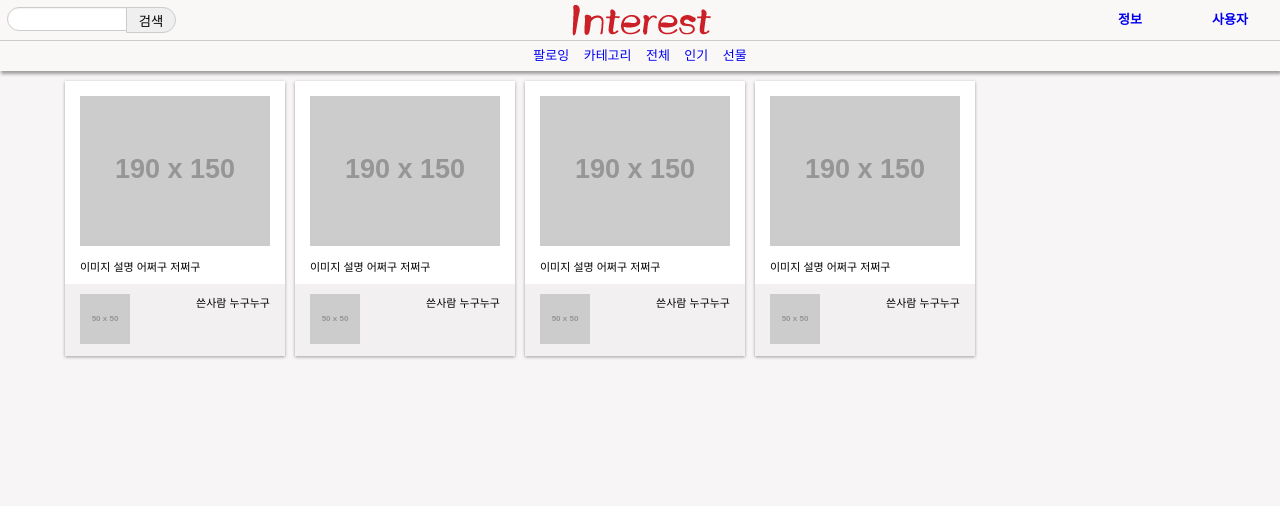
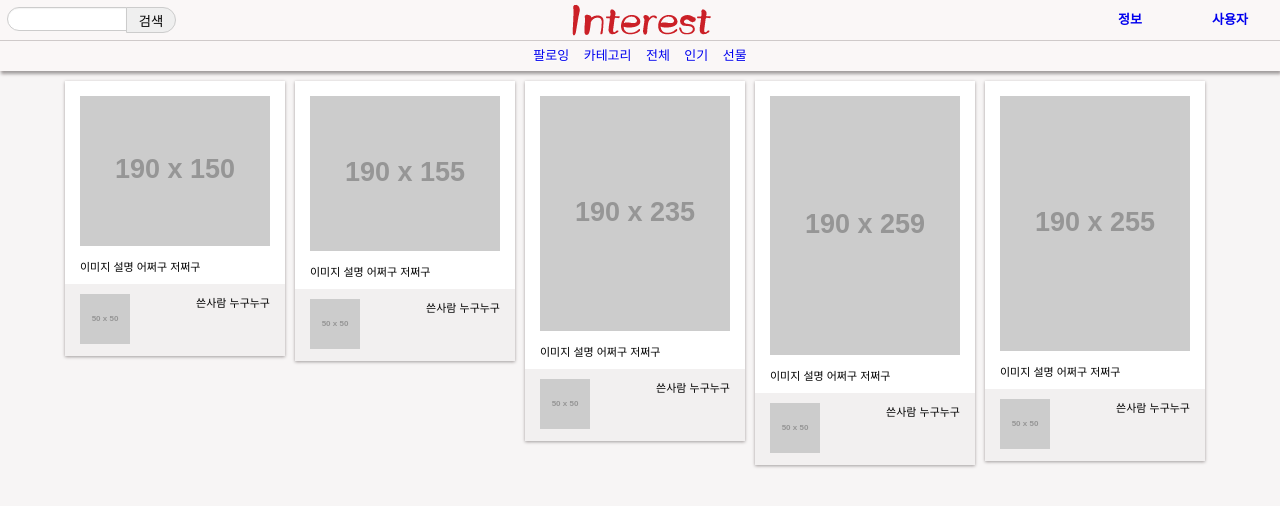
Before and after one commit to Dr-robin/skku-html5-lecture, a plain HTML site: page day8/pinterest.html in a window 1280 px wide. Drawn offline with nearby package versions, Linux system fonts and the light colour scheme; placeholder pictures from the web are drawn by us.

Commit message:
.paper를 복제하는 대신 자동 추가

```diff
--- a/day8/pinterest.html
+++ b/day8/pinterest.html
@@ -281,42 +281,6 @@
             <p class="paper-text">쓴사람 누구누구</p>
         </div>
     </div>
-    <div class="paper">
-        <div class="paper-holder">
-            <a><img src="http://placehold.it/190x150"></a>
-        </div>
-        <p class="paper-description">이미지 설명 어쩌구 저쩌구</p>
-        <div class="paper-content">
-            <a href="#" class="paper-link">
-                <img src="http://placehold.it/50x50" alt="의미없는 채우기링크">
-            </a>
-            <p class="paper-text">쓴사람 누구누구</p>
-        </div>
-    </div>
-    <div class="paper">
-        <div class="paper-holder">
-            <a><img src="http://placehold.it/190x150"></a>
-        </div>
-        <p class="paper-description">이미지 설명 어쩌구 저쩌구</p>
-        <div class="paper-content">
-            <a href="#" class="paper-link">
-                <img src="http://placehold.it/50x50" alt="의미없는 채우기링크">
-            </a>
-            <p class="paper-text">쓴사람 누구누구</p>
-        </div>
-    </div>
-    <div class="paper">
-        <div class="paper-holder">
-            <a><img src="http://placehold.it/190x150"></a>
-        </div>
-        <p class="paper-description">이미지 설명 어쩌구 저쩌구</p>
-        <div class="paper-content">
-            <a href="#" class="paper-link">
-                <img src="http://placehold.it/50x50" alt="의미없는 채우기링크">
-            </a>
-            <p class="paper-text">쓴사람 누구누구</p>
-        </div>
-    </div>
 
     <!-- .paper 반복 끝 -->
 
@@ -341,6 +305,7 @@
 <script src="js/jquery.masonry.min.js"></script>
 <script>
     $(document).ready(() => {
+        let m;
         // 풀다운 메뉴
         $('.outer-menu').hover(function() {
             $(this).find('.inner-menu').slideDown();
@@ -349,7 +314,7 @@
         });
         // 페이지
         $('#section-main').imagesLoaded(() => {
-            $('#section-main').masonry({itemSelector: '.paper', columnWidth: 230, isAnimated: true});
+            m = $('#section-main').masonry({itemSelector: '.paper', columnWidth: 230, isAnimated: true});
         });
         // 라이트박스
         function showLightBox() {
@@ -366,6 +331,29 @@
         $('#lightbox').click((e) => {
             e.stopPropagation();
         })
+        setInterval(() => {
+            if(m) {
+                let height = 50 + Math.round(Math.random() * 250);
+                let elem = $(`<div class="paper">
+        <div class="paper-holder">
+            <a><img src="http://placehold.it/190x${height}"></a>
+        </div>
+        <p class="paper-description">이미지 설명 어쩌구 저쩌구</p>
+        <div class="paper-content">
+            <a href="#" class="paper-link">
+                <img src="http://placehold.it/50x50" alt="의미없는 채우기링크">
+            </a>
+            <p class="paper-text">쓴사람 누구누구</p>
+        </div>
+    </div>`);
+                elem.hide();
+                elem.imagesLoaded(() => {
+                    m.masonry('appended', elem);
+                    elem.show();
+                });
+                $('#section-main').append(elem);
+            }
+        }, 1000);
     });
 </script>
 </body>
```
